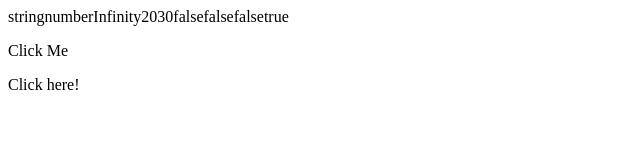
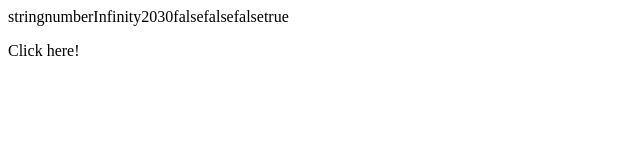
Before and after one commit to Ivy-09/JavaScript-Projects, a plain HTML site: page Project5_comparisons_type_coercion/index.html in a window 1280 px wide. Shown: the full height of the page, 0-640 px from the left. Drawn offline with Linux system fonts and the light colour scheme.

Commit message:
Update index.html

```diff
--- a/Project5_comparisons_type_coercion/index.html
+++ b/Project5_comparisons_type_coercion/index.html
@@ -4,7 +4,7 @@
         <meta charset="UTF-8">
     <script src="JS/main.js"></script></head>
     <body>
-        <p id="Dictionary" onclick="my_Dictionary()">Click Me</p>
+
         <p id="Not" onclick="not_Function()">Click here!</p>
     </body>
 
```
